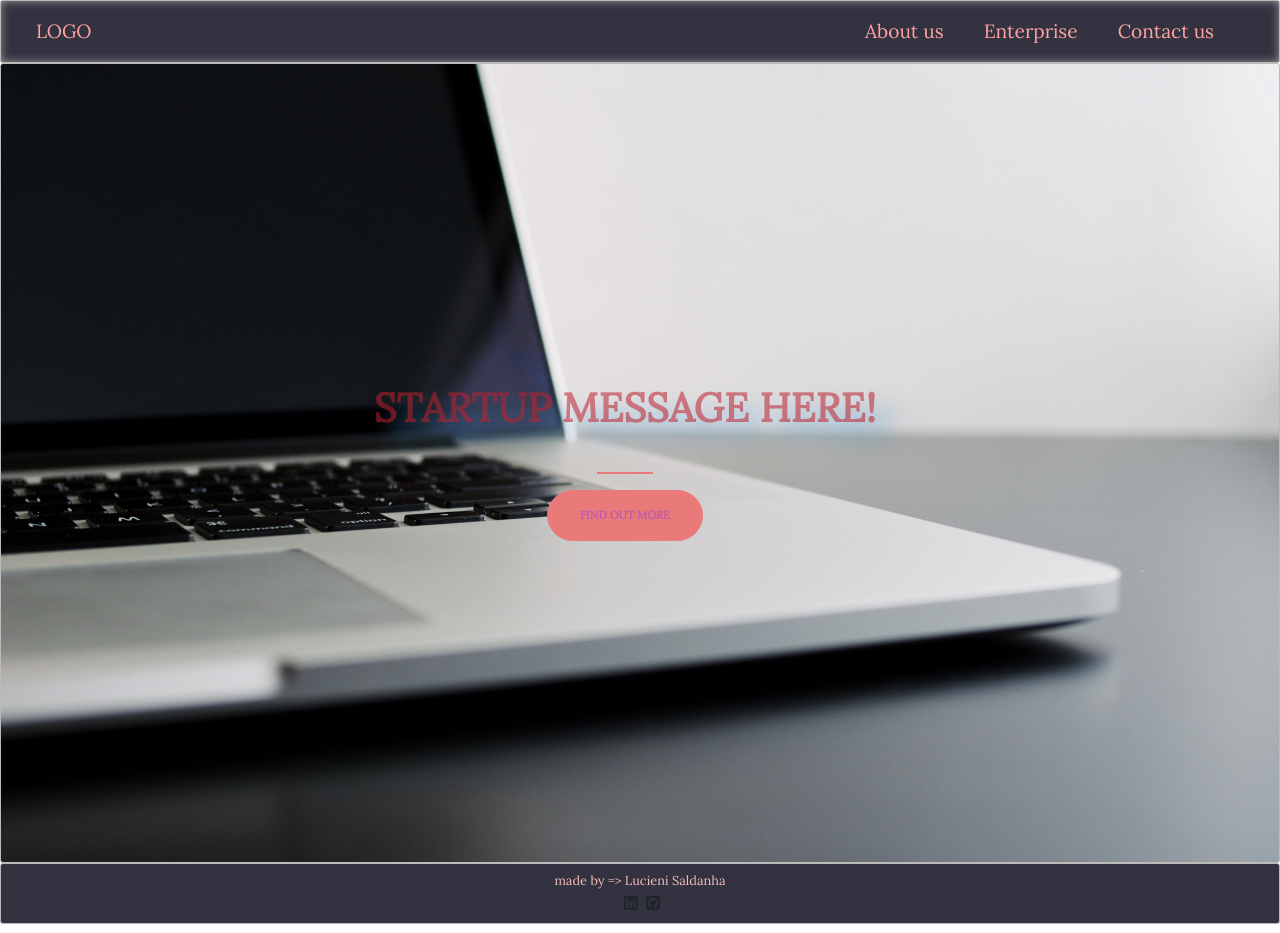
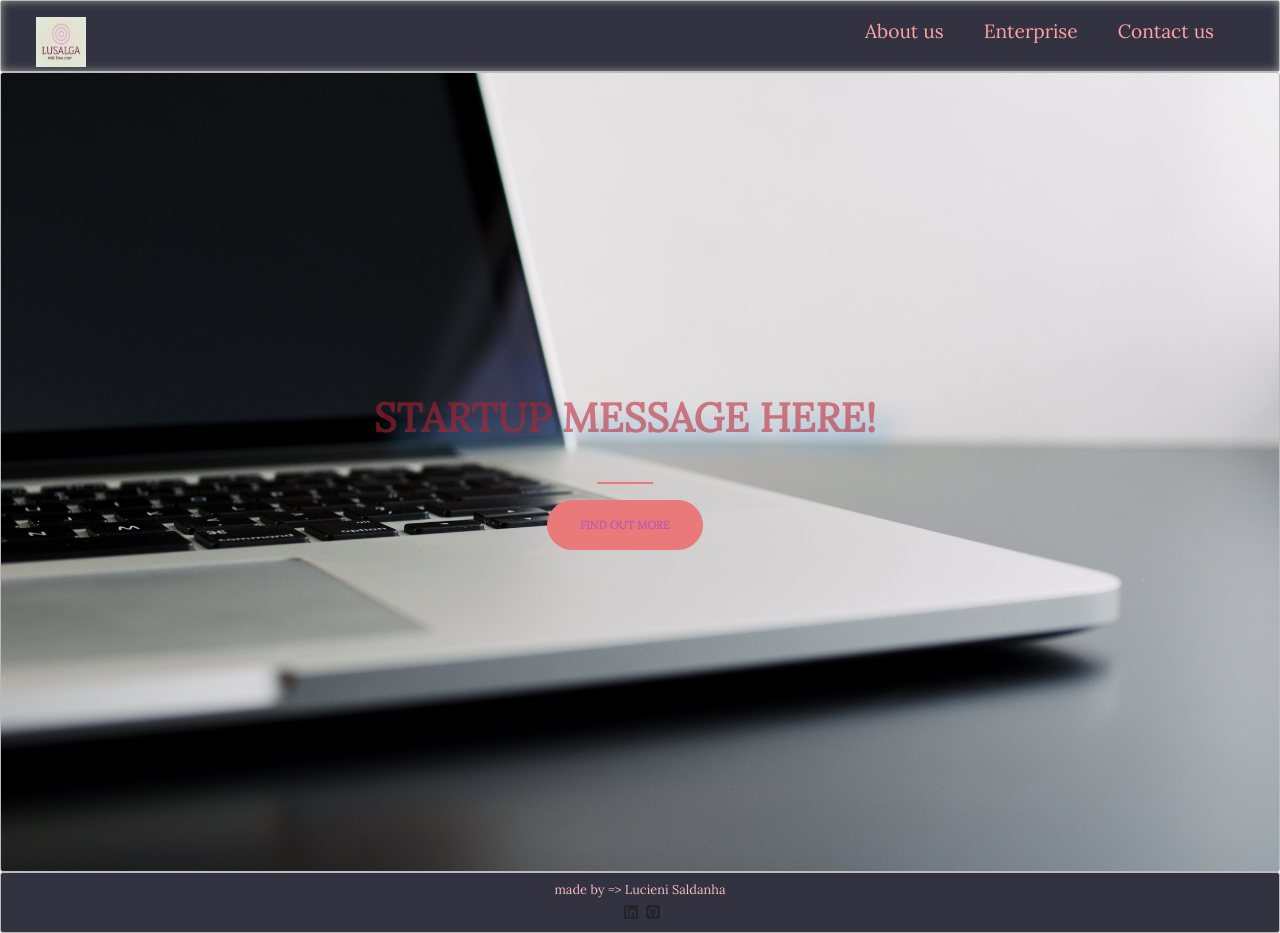
Before and after one commit to lucisaldanha/Startup_landing_page_simple, a plain HTML site: page index.html in a window 1280 px wide. Drawn offline with nearby package versions, Linux system fonts and the light colour scheme; a web font is replaced by a local one.

Commit message:
Logo updated.

```diff
--- a/index.html
+++ b/index.html
@@ -18,13 +18,13 @@
     <!-- NAV BAR -->
     <nav class="container-fluid sticky-top">
       <div class="row col-12 d-flex justify-content-around">
-        <div class="nav-item logo text-center h-100"><a href="#home"><p>LOGO</p></a></div>
+        <div class="nav-item logo text-center  mb-1 h-100"><a href="#home"><img class ='logo' src='LUSALGA-logo.png' alt="LUSALGA logo" height="50px" width="50px" "></a></div>
         <div class="nav-item about text-center h-100"><a href="#about"><p>About us</p></a></div>
         <div class="nav-item involved text-center h-100"><a href="#enterprise"><p>Enterprise</p></a></div>
         <div class="nav-item contact text-center h-100"><a href="#contact"><p>Contact us</p></a></div>
       </div>
     </nav>
-    <!-- COVER CONTENT -->
+    <!-- HEADER CONTENT -->
     <div class="main-content container-fluid vh-100 d-flex align-items-center">
         <div class="row col-12">
             <header class="text-center col-12">
--- a/style.css
+++ b/style.css
@@ -38,8 +38,12 @@ p:hover {
     font-size: 130%;
 }
 
-.logo {
+div .logo {
     margin-right: auto;
+}
+
+a > .logo {
+    background-image: radial-gradient(circle, #ecdddd, rgb(226, 226, 206), #e0eae0);
 }
 
 .nav-item {
@@ -50,7 +54,7 @@ p:hover {
     text-decoration: none;
 }
 
-/* cover styling */
+/* Header styling */
 h1 {
     font-size: 2.5rem;
     color:#bd21308c;
```
Also changed, not shown: LUSALGA-logo.png (added), README.md.
